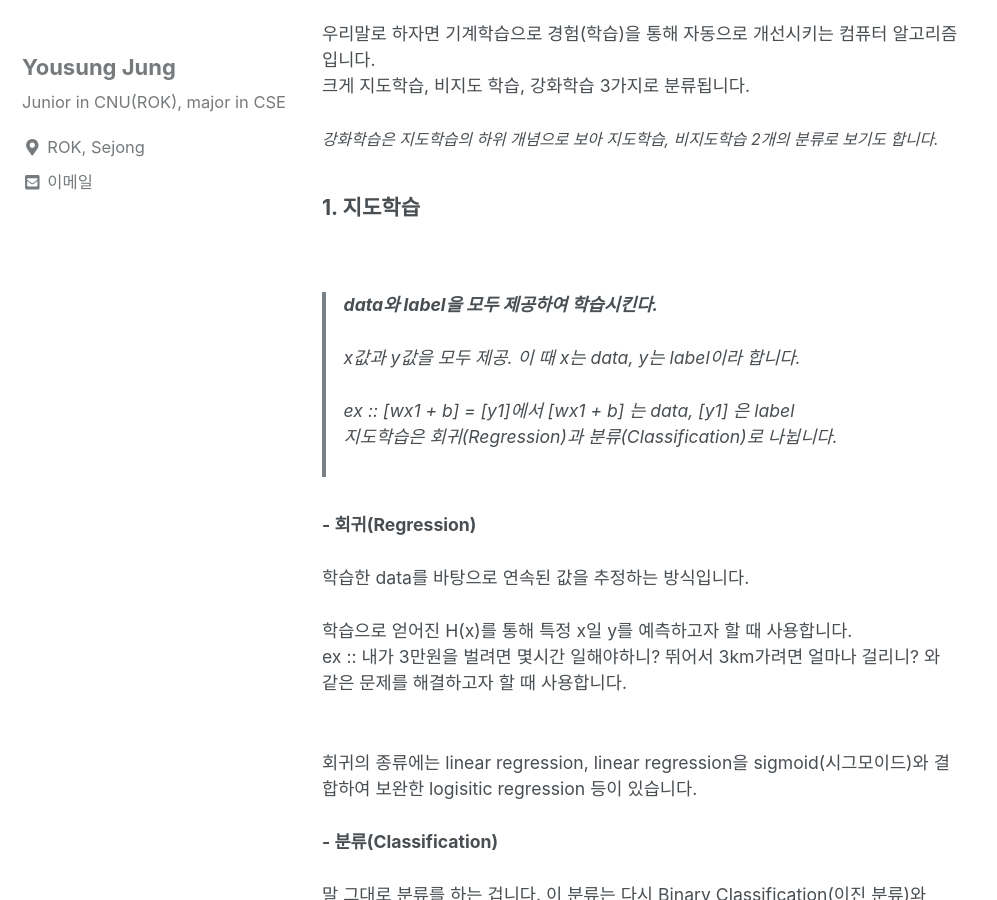
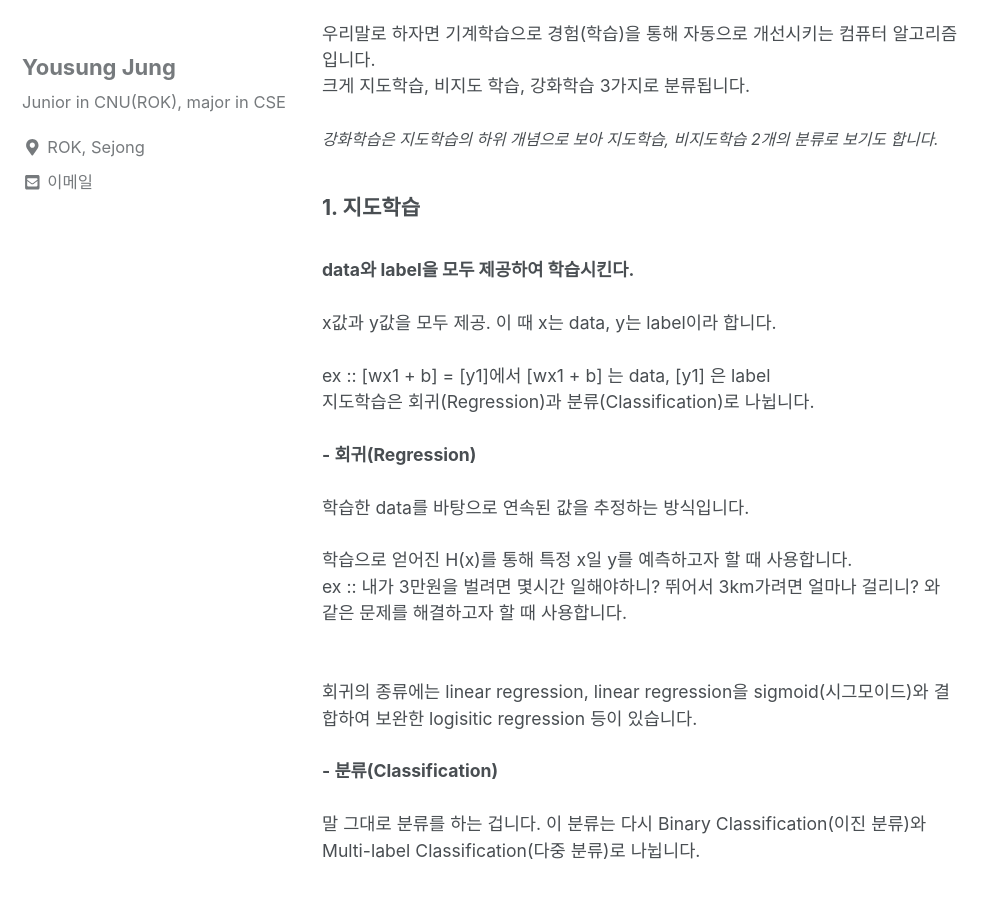
Before and after one commit to can019/can019.github.io, a Jekyll site: the page built from _posts/2020-08-18-KAIST-AI-1.md, in a window 1280 px wide and 900 px high, scrolled down 352 px. Shown: the whole window, without its empty margins (0-997 px from the left). Built offline with Jekyll 4.4.1, drawn with Linux system fonts in a browser that asks for light colours; nearby versions of some CDN libraries.

Commit message:
들여쓰기 제거

```diff
--- a/_posts/2020-08-18-KAIST-AI-1.md
+++ b/_posts/2020-08-18-KAIST-AI-1.md
@@ -16,12 +16,12 @@ categories: MachineLearning DataAnalyze
 <p>
 <h3 style = "font-size :1.2em"> 1. 지도학습</h3><br/>
 
-<blockquote><b>data와 label을 모두 제공하여 학습시킨다.</b><br/><br/>
+<b>data와 label을 모두 제공하여 학습시킨다.</b><br/><br/>
 
 x값과 y값을 모두 제공. 이 때 x는 data, y는 label이라 합니다.<br/><br/>
 ex :: [wx1 + b] = [y1]에서 [wx1 + b] 는 data, [y1] 은 label<br/>
 지도학습은 회귀(Regression)과 분류(Classification)로 나뉩니다.<br/><br/>
-</blockquote>
+
 
 <b>- 회귀(Regression)</b><br/><br/>
 
```
